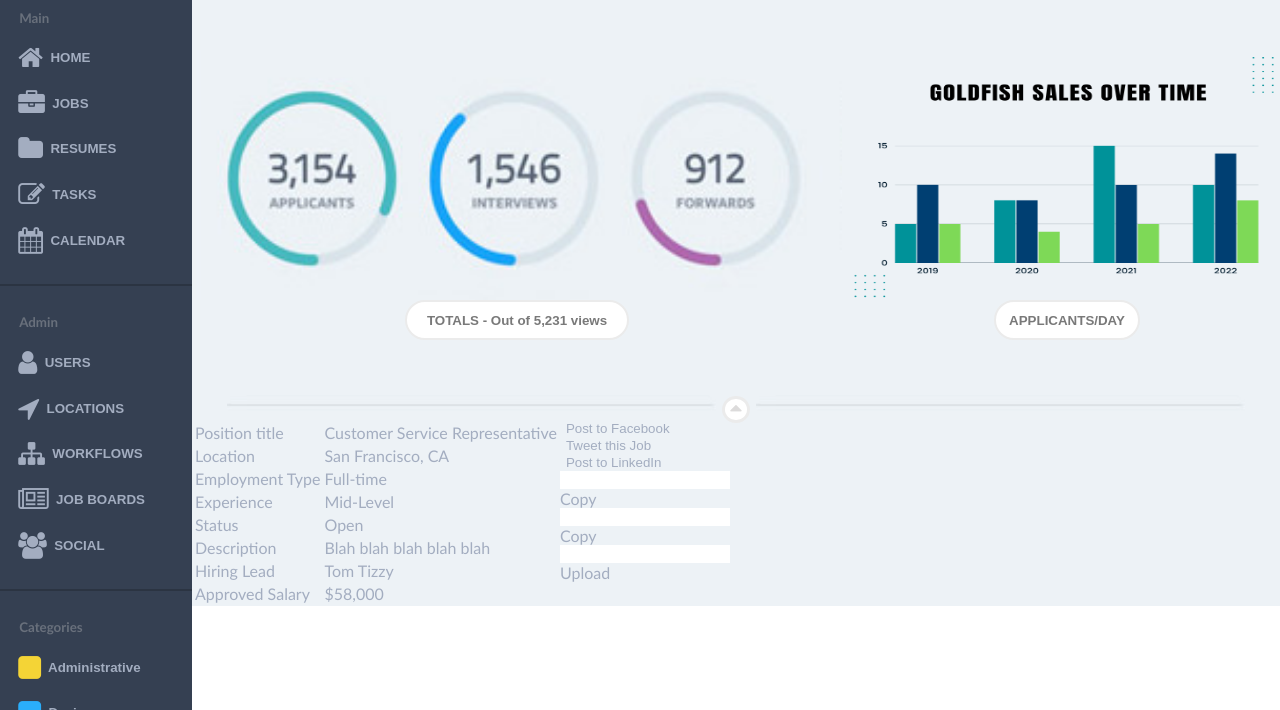
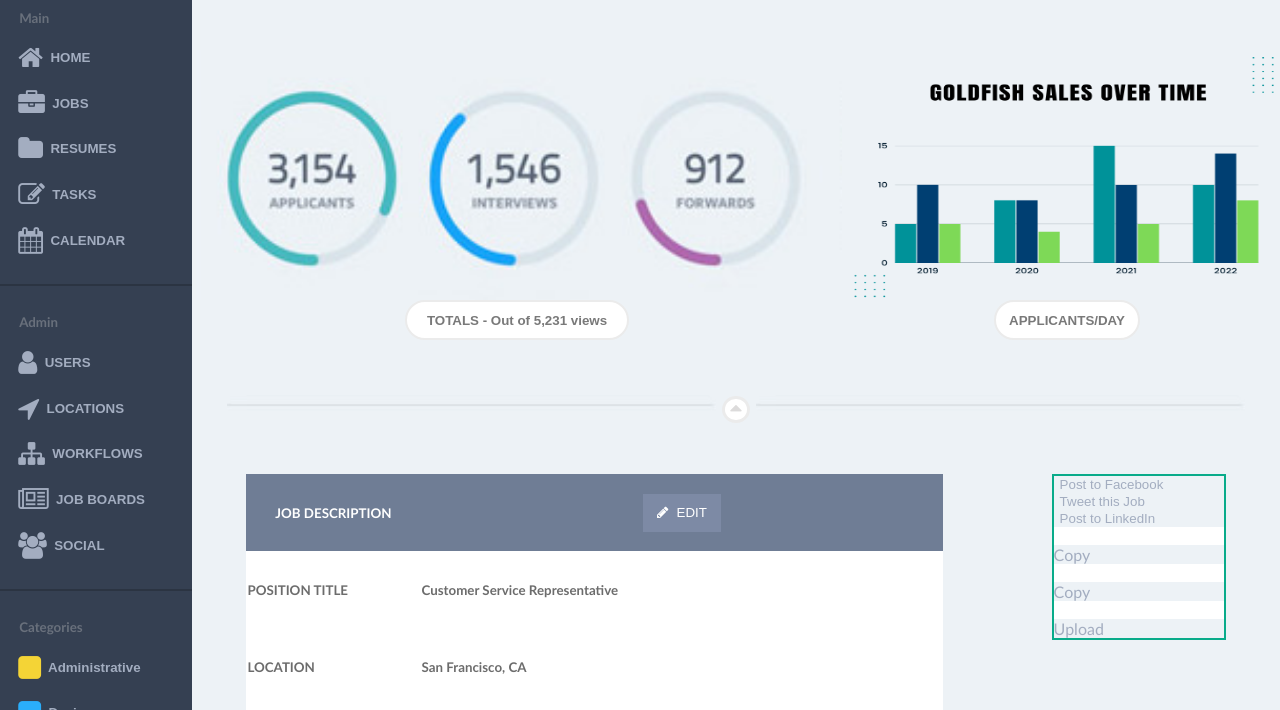
Before and after one commit to Kanderson58/static-comp, a plain HTML site: page index.html in a window 1280 px wide. Shown: the part 242-952 px from the top of the page. Drawn offline with Linux system fonts and the light colour scheme.

Commit message:
Start job description styling

```diff
--- a/index.html
+++ b/index.html
@@ -89,36 +89,40 @@
           <div class="job-description">
             <table>
               <tr>
-                <td>Position title</td>
-                <td>Customer Service Representative</td>
+                <th class="descrip">JOB DESCRIPTION</td>
+                <th class="descrip"><button class="descrip descrip-button"><i class="fa fa-pencil"></i>&nbsp; EDIT</button></td>
               </tr>
               <tr>
-                <td>Location</td>
-                <td>San Francisco, CA</td>
+                <td class="title">POSITION TITLE</td>
+                <td class="info">Customer Service Representative</td>
               </tr>
               <tr>
-                <td>Employment Type</td>
-                <td>Full-time</td>
+                <td class="title">LOCATION</td>
+                <td class="info">San Francisco, CA</td>
               </tr>
               <tr>
-                <td>Experience</td>
-                <td>Mid-Level</td>
+                <td class="title">EMPLOYMENT TYPE</td>
+                <td class="info">Full-time</td>
               </tr>
               <tr>
-                <td>Status</td>
-                <td>Open</td>
+                <td class="title">EXPERIENCE</td>
+                <td class="info">Mid-Level</td>
               </tr>
               <tr>
-                <td>Description</td>
-                <td>Blah blah blah blah blah</td>
+                <td class="title">STATUS</td>
+                <td class="info">Open</td>
               </tr>
               <tr>
-                <td>Hiring Lead</td>
-                <td><img src="" alt="">Tom Tizzy</td>
+                <td class="title">DESCRIPTION</td>
+                <td class="info">Quisque et lectus sed lacus dapibus vehicula eget in ipsum. Nullam tempor lorem viverra euismod viverra. Pellentesque mollis neque at est tincidunt, sit amet fermentum arcu consequat. Donec in facilisis neque. Aenean eu diam rhoncus, viverra leo non, semper lorem. Phasellus mollis libero magna, a hendrerit arcu eleifend a. Nullam at lectus volutpat, dapibus orci a, porta ipsum.</td>
               </tr>
               <tr>
-                <td>Approved Salary</td>
-                <td>$58,000</td>
+                <td class="title">HIRING LEAD</td>
+                <td class="info"><img src="" alt="">Tom Tizzy</td>
+              </tr>
+              <tr>
+                <td class="title">APPROVED SALARY</td>
+                <td class="info">$58,000</td>
               </tr>
             </table>
           </div>
--- a/styles.css
+++ b/styles.css
@@ -326,3 +326,53 @@ button:hover {
   height: 20px;
   padding-top: 5px;
 }
+
+/* Job Description */
+
+.page-body {
+  justify-content: space-evenly;
+}
+
+.job-description {
+  margin: 5%;
+}
+
+.links {
+  margin: 5%;
+}
+
+table {
+  background-color: white;
+  border-collapse: collapse;
+  font-weight: 600;
+  color: #6c6c6c;
+  font-size: 10pt;
+}
+
+.title {
+  width: 25%;
+  height: 75px;
+}
+
+.info {
+  width: 75%;
+}
+
+.descrip {
+  color: white;
+  height: 75px;
+  background-color: #6f7d95
+}
+
+.descrip-button {
+  background-color: #7d8aa5;
+  width: 15%;
+  height: 50%;
+}
+
+/* Links */
+
+.links {
+  height: 100%;
+  border: #09ab8a 2px solid;
+}
```
